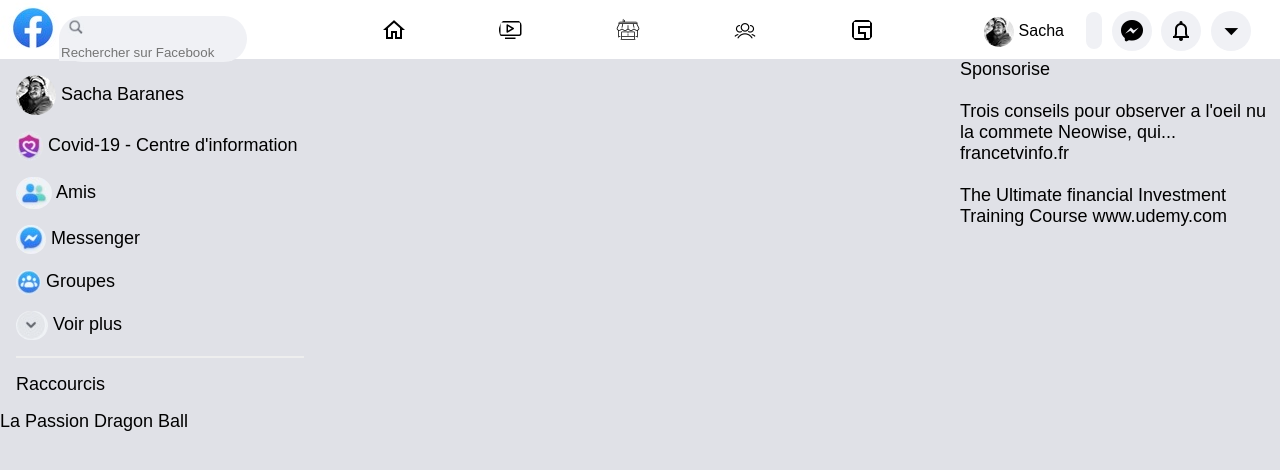
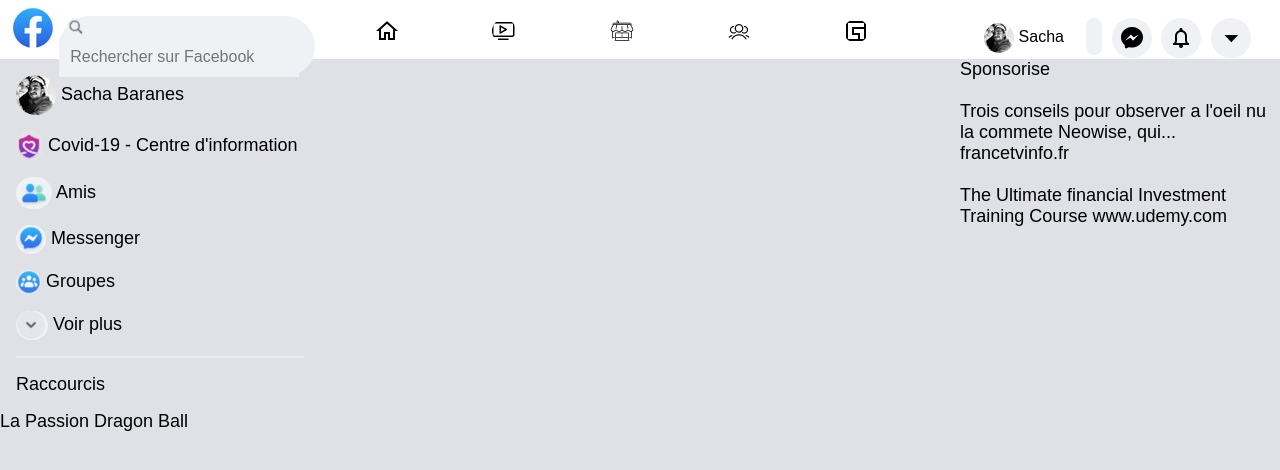
Before and after one commit to sach1095/Copy_Facebook, a plain HTML site: page pages/index.html in a window 1280 px wide. Drawn offline with Linux system fonts and the light colour scheme.

Commit message:
26/07/2020 finish days-2

```diff
--- a/css/style.scss
+++ b/css/style.scss
@@ -51,13 +51,14 @@ img{
     background-color: $second;
     float: left;
     align-items: center;
-    width: 14.7%;
+    width: 20%;
     margin-top: 1rem;
     input{
         border-style: none;
         background-color: $second;
-        width: 10.8rem;
-        padding-top: 0.5rem;
+        width: 15rem;
+        padding: 0.7rem;
+        font-size: 1rem;
     }
 
     img{
@@ -67,8 +68,7 @@ img{
 
 .header_nav-menu{
     text-align: center;
-    margin-right: 17rem;
-
+    margin-right: 22rem;
     img{
         margin: 0.4rem 2rem;
        }
@@ -78,9 +78,10 @@ img{
 .header_nav-menu-icon{
     display : inline-block;
     align : top;
-    margin-top: 0.7rem;
+    margin-top: 0.5rem;
     width: 7rem;
     border-radius: 0.5rem;
+    padding: 0.3rem;
    &:hover{
        background-color: darken($color: white, $amount: 5);
    }
```
Also changed, not shown: css/style.css, 1 other file.
